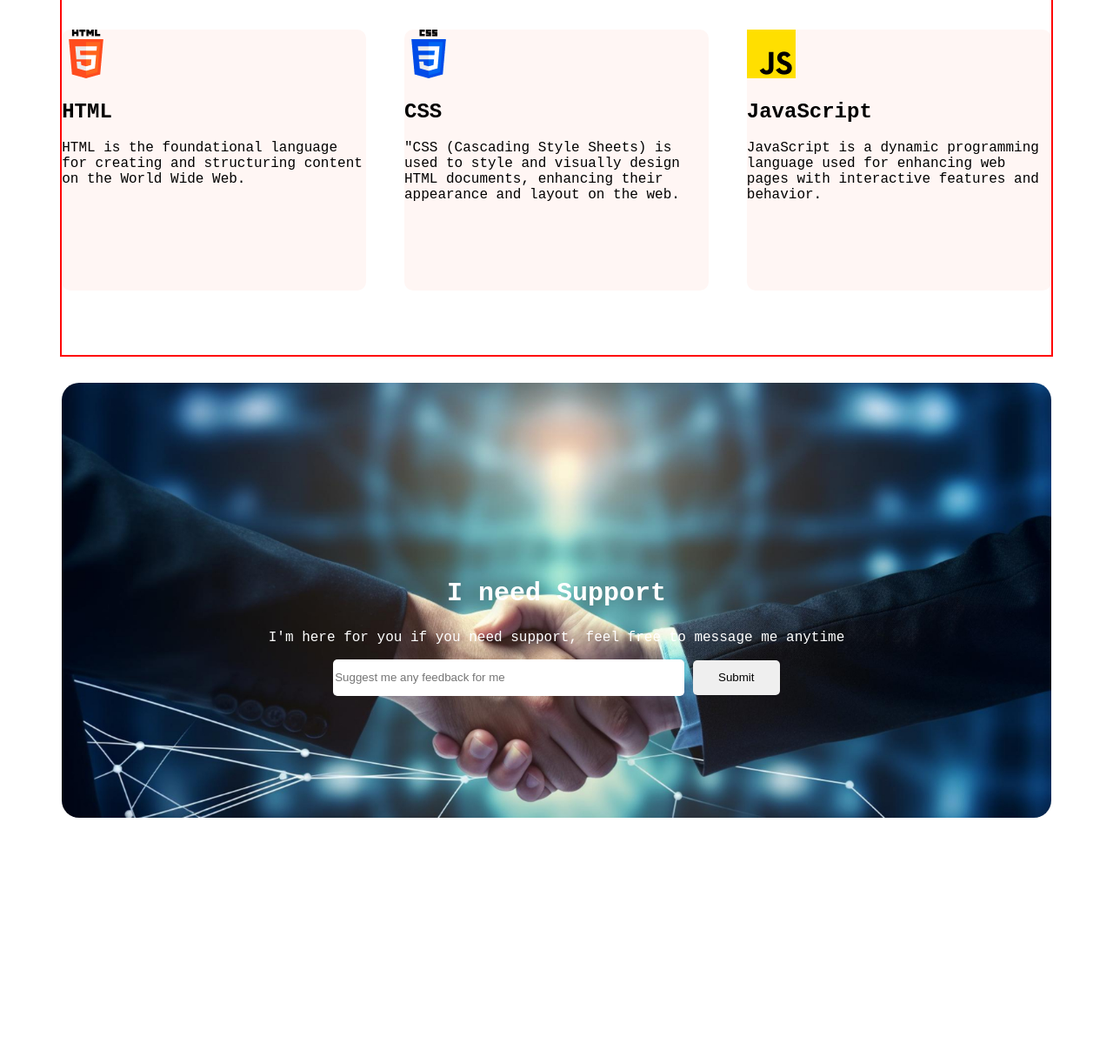
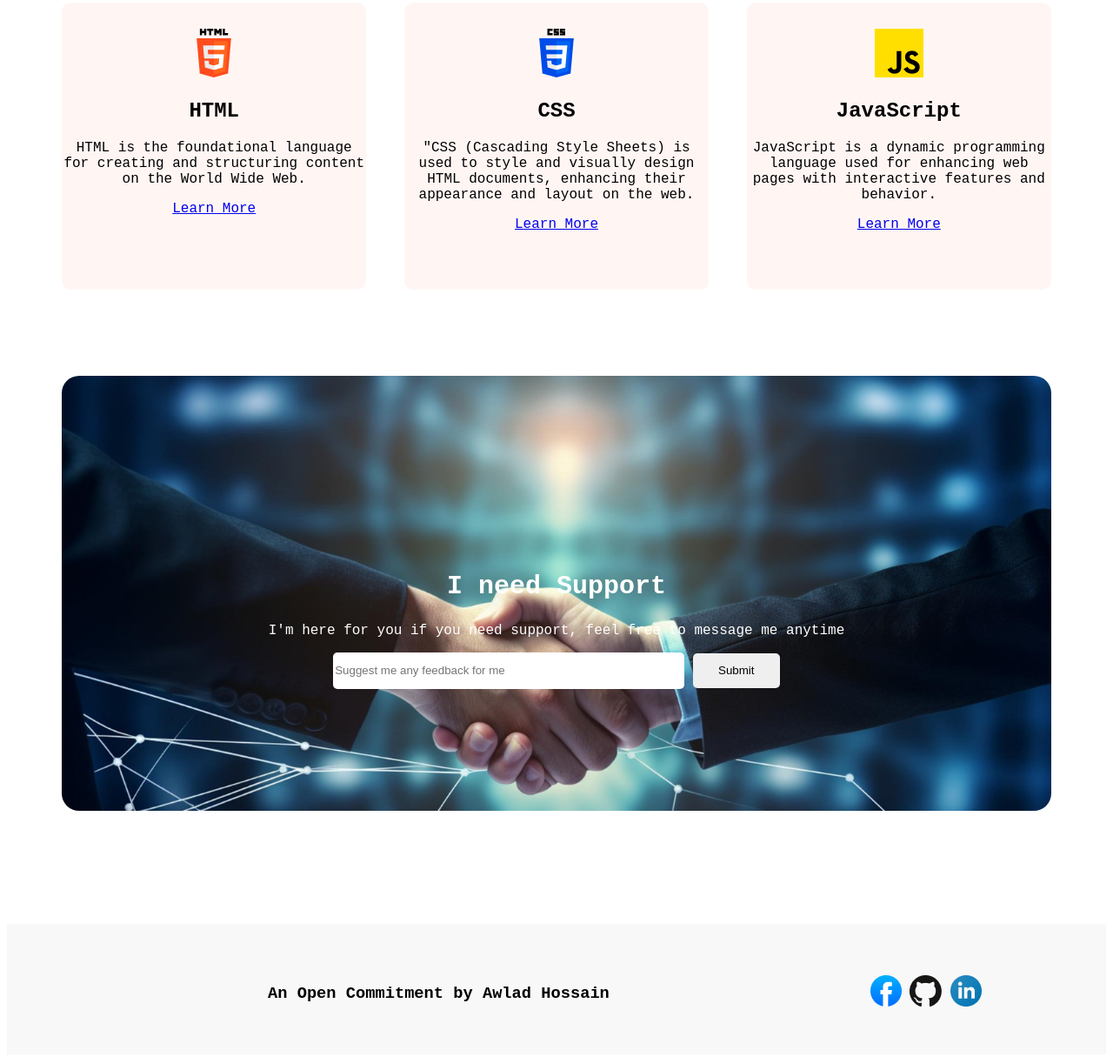
Before and after one commit to istiaq-ahsan/assignment-1-project, a plain HTML site: page index.html in a window 1280 px wide. Shown: the part 2933-4148 px from the top of the page at 87% size. Before the commit the page ends 3903 px from the top, so only its background shows below. Drawn offline with Linux system fonts and the light colour scheme; a web font is replaced by a local one.

Commit message:
finished

```diff
--- a/index.html
+++ b/index.html
@@ -104,21 +104,21 @@
                         <h2>HTML</h2>
                         <p>HTML is the foundational language for creating and structuring content on the World Wide Web.
                         </p>
-                        <a href=""></a>
+                        <a href="https://www.w3schools.com/html/">Learn More</a>
                     </div>
                     <div class="skill">
                         <img src="./assets/css.png" alt="">
                         <h2>CSS</h2>
                         <p>"CSS (Cascading Style Sheets) is used to style and visually design HTML documents, enhancing
                             their appearance and layout on the web.</p>
-                        <a href=""></a>
+                        <a href="https://www.w3schools.com/css/">Learn More</a>
                     </div>
                     <div class="skill">
                         <img src="./assets/js.png" alt="">
                         <h2>JavaScript</h2>
                         <p>JavaScript is a dynamic programming language used for enhancing web pages with interactive
                             features and behavior. </p>
-                        <a href=""></a>
+                        <a href="https://www.w3schools.com/js/">Learn More</a>
                     </div>
                 </div>
             </div>
@@ -136,7 +136,18 @@
         </section>
     </main>
     <footer>
+        <div class="endpart">
+            <div class="end-elements">
+                <div class="end-element-text"></div>
+                <h3>An Open Commitment by Awlad Hossain</h3>
+                <div class="end-element-logo">
+                    <a href="facebook.com"><img src="./assets/facebook.png" alt=""></a>
+                    <a href="github.com"><img src="./assets/github.png" alt=""></a>
+                    <a href="linkedin.com"><img src="./assets/linkedin-icon 1.png" alt=""></a>
+                </div>
+            </div>
 
+        </div>
     </footer>
 
 </body>
--- a/styles/style.css
+++ b/styles/style.css
@@ -152,7 +152,7 @@ body {
     width: 90%;
     height: 650px;
     text-align: center;
-    border: 2px solid red;
+    /* border: 2px solid red; */
 }
 
 .ins-heading {
@@ -168,7 +168,7 @@ body {
     margin-right: auto; */
     width: 90%;
     height: 550px;
-    border: 2px solid red;
+    /* border: 2px solid red; */
 
 }
 
@@ -187,6 +187,8 @@ body {
     height: 300px;
     background-color: #FFF6F4;
     border-radius: 10px;
+    text-align: center;
+    padding-top: 30px;
 }
 
 /* fifth page style */
@@ -227,3 +229,21 @@ body {
     border: none;
     border-radius: 5px;
 }
+
+/* footer add */
+
+.endpart {
+    margin: 130px 0 0 0;
+
+    background-color: #F8F8F8;
+    width: 100%;
+    height: 150px;
+}
+
+.end-elements {
+    display: flex;
+    gap: 300px;
+    align-items: center;
+    padding-top: 50px;
+    /* justify-content: space-between; */
+}
```
